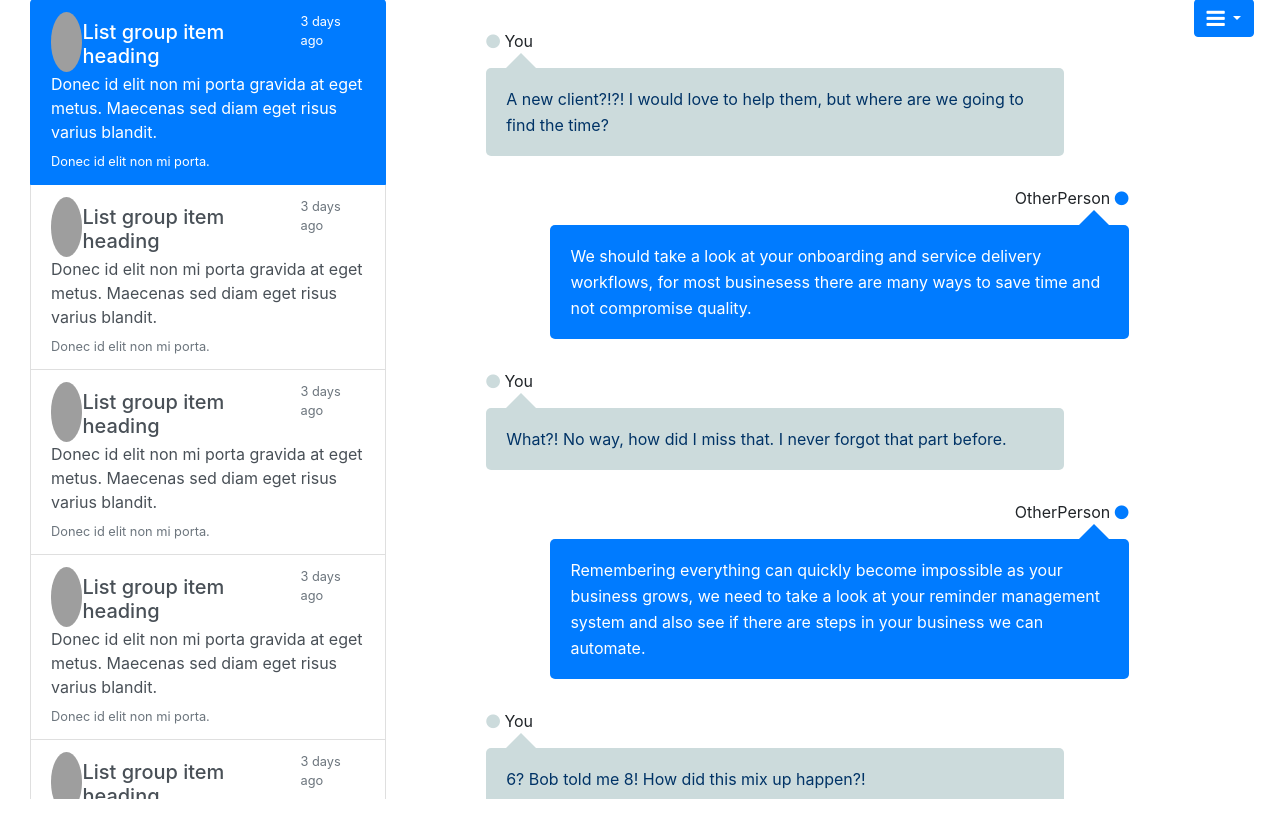
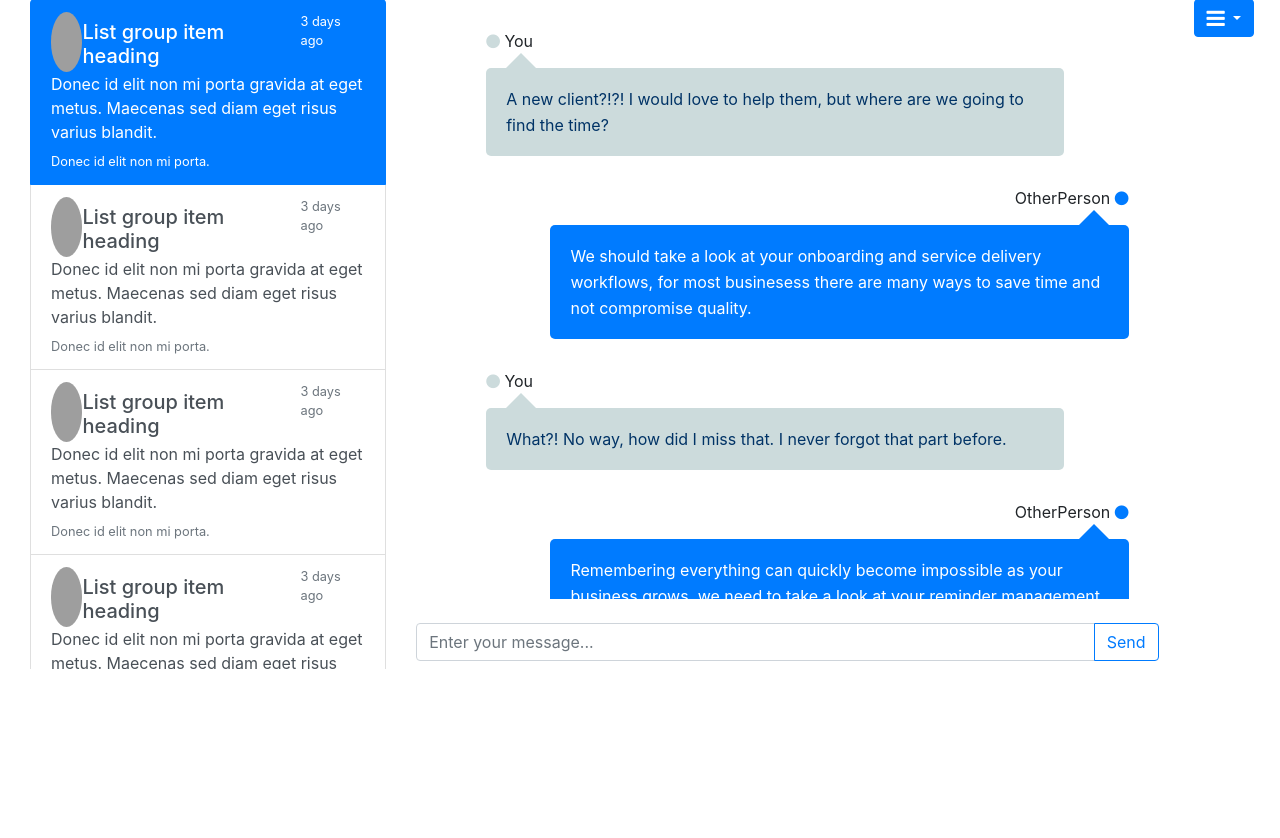
Before and after one commit to inf17101/FlaskXmppPyChat, a Flask app: page /gochat in a window 1280 px wide. Shown: the part 65-903 px from the top of the page. Run offline with Flask 2, Linux system fonts and the light colour scheme; the visitor is signed in with stand-in values (Sample User, id 1); parts of the project's set-up code (start-up, migrations or seed data) failed here and were passed over; some libraries are stand-ins or nearby versions; grey boxes are pictures that could not be loaded.

Commit message:
implements chat basic html with blindtext and improved base html index.html

```diff
--- a/xmppchat/templates/gochat.html
+++ b/xmppchat/templates/gochat.html
@@ -6,8 +6,8 @@
   /*.row { margin-top: 10%!important;}*/
   .container-fluid { margin-top: 5%!important;}
   .dropdown { margin-left: 20px; margin-right: 2%; float: right!important;}
-  .scrollable-contacts { height: 800px; overflow-y: scroll;}
-  .scrollable-messages { height: 800px; overflow-y: scroll;}
+  .scrollable-contacts { height: 670px; overflow-y: scroll;}
+  .scrollable-messages { height: 600px; overflow-y: scroll;}
   .chat .chat-history {
   padding: 30px 30px 20px;
   border-bottom: 2px solid white;
@@ -133,8 +133,8 @@ content: "";
         {% endfor %}
       </div>
     </div>
-    <div class="scrollable-messages col-sm-8">
-      <div class="chat">
+    <div class="col-sm-8">
+      <div class="scrollable-messages chat">
         <div class="chat-history">
           <ul class="chat-ul">
             <li>
@@ -202,7 +202,12 @@ content: "";
         </div> <!-- end chat-history -->
 
       </div> <!-- end chat -->
-
+      <div class="input-group mt-4 mb-3">
+        <input type="text" class="form-control" placeholder="Enter your message..." aria-label="Recipient's username" aria-describedby="button-addon2">
+        <div class="input-group-append">
+          <button class="btn btn-outline-primary" type="button" id="button-addon2">Send</button>
+        </div>
+      </div>
     </div>
   </div>
 </div>
--- a/xmppchat/templates/index.html
+++ b/xmppchat/templates/index.html
@@ -10,6 +10,8 @@
   <link rel="stylesheet" type="text/css" href="{{ url_for('static', filename='css/bootstrap.min.css') }}">
   <link rel="stylesheet" href="{{ url_for('static', filename='font-awesome/css/font-awesome.min.css') }}">
   <title>XMPP-ChatClient | {% block title %}{% endblock %}</title>
+  {% block links%}
+  {% endblock %}
 </head>
 
 <body>
@@ -53,4 +55,6 @@
   <script src="{{ url_for('static', filename='js/google.jquery.min.js') }}"></script>
   <script src="{{ url_for('static',filename='js/popper.min.js') }}"></script>
   <script src="{{ url_for('static',filename='js/bootstrap.min.js') }}"></script>
+  {% block scripts %}
+  {% endblock %}
 </body>
```
